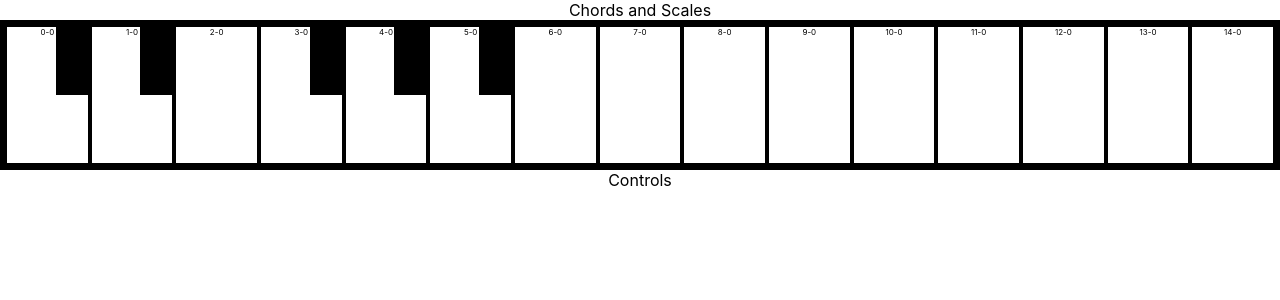
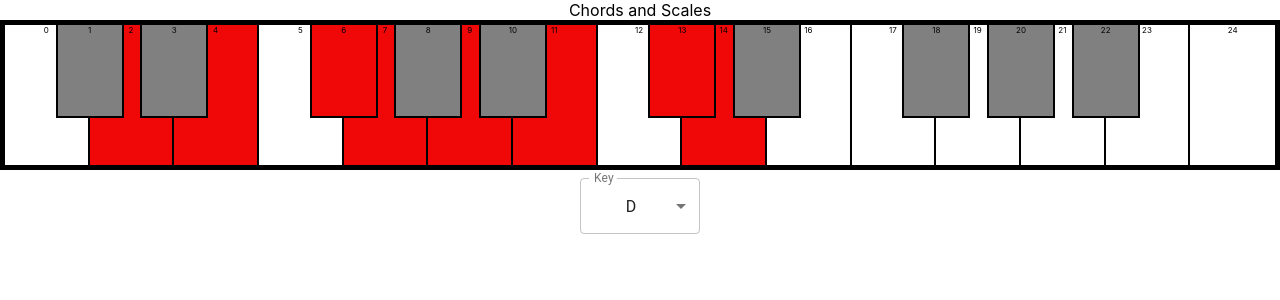
Before and after one commit to martink-rsa/ChordsAndScales, a React (Create React App) app: page / in a window 1280 px wide. Shown: the top 300 px of the page. Built offline with nearby package versions, Linux system fonts and the light colour scheme.

Commit message:
Keyboard made and musical key input added

```diff
--- a/src/Components/App/App.js
+++ b/src/Components/App/App.js
@@ -1,5 +1,4 @@
 import React from 'react';
-import logo from '../../logo.svg';
 import './App.css';
 import ChordsAndScales from '../ChordsAndScales/ChordsAndScales';
 
--- a/src/Components/ChordsAndScales/ChordsAndScales.js
+++ b/src/Components/ChordsAndScales/ChordsAndScales.js
@@ -1,13 +1,20 @@
 import React from 'react';
 import Instrument from '../Instrument/Instrument';
-import Controls from '../Controls/Controls';
+import Options from '../Options/Options';
 
 function ChordsAndScales() {
+  const [userOptions, setUserOptions] = React.useState({
+    chordScaleChoice: 'scale',
+    musicalKey: 'D',
+    chord: '',
+    scale: ''
+  });
+
   return (
     <div>
       Chords and Scales
       <Instrument />
-      <Controls />
+      <Options userOptions={userOptions} setUserOptions={setUserOptions} />
     </div>
   );
 }
--- a/src/Components/Keyboard/Keyboard.css
+++ b/src/Components/Keyboard/Keyboard.css
@@ -12,22 +12,41 @@
   background: darkgray;
   display: grid;
   grid-template-columns: repeat(75, 1fr);
-  grid-template-rows: 1fr 1fr;
+  grid-template-rows: 2fr 1fr;
   width: 100%;
   height: 100%;
 }
 
 .keyboard-key-normal {
   box-sizing: border-box;
-  border: 2px solid black;
+  border-right: 2px solid black;
   background: white;
   font-size: 8px;
 }
 .keyboard-key-black {
   box-sizing: border-box;
   border: 2px solid black;
-  background: black;
+  border-top: none;
+  background: gray;
   font-size: 8px;
+}
+
+.keyboard-key-normal-enabled {
+  box-sizing: border-box;
+  border-right: 2px solid black;
+  background: rgb(240, 7, 7);
+  font-size: 8px;
+}
+.keyboard-key-black-enabled {
+  box-sizing: border-box;
+  border: 2px solid black;
+  border-top: none;
+  background: rgb(240, 7, 7);
+  font-size: 8px;
+}
+.keyboard-key-normal-noborders {
+  box-sizing: border-box;
+  border: none;
 }
 
 /* .keyboard-key-c0 {
--- a/src/Components/Keyboard/Keyboard.js
+++ b/src/Components/Keyboard/Keyboard.js
@@ -1,77 +1,98 @@
 import React from 'react';
 import './Keyboard.css';
 
-function Keyboard() {
-  // Keys:
-  // C D E F G A B C D E F G A B C
-  // 15 normal keys
+function Keyboard(props) {
+  // Temporary template;
+  const scaleDMaj = [2, 4, 6, 7, 9, 11, 13, 14];
 
-  //
-  //  0 1   3 4 5
-  // 0 1 2 3 4 5 6 7 8 9 10 11 12 13 14
-  const generateKeys = (totalColumns, totalKeys) => {
-    const keys = [];
-    const keysBlack = [0, 1, 3, 4, 5];
-    const keyGridWidth = totalColumns / totalKeys;
-    console.log('total: ' + totalKeys);
-
+  // Keyboard index layout
+  //  1 3   6 8 10   14 16    19 21 23
+  // 0 2 4 5 7 9 11 13 15 17 18 20 22 24 25
+  const generateKeys = (totalColumns, totalKeys, template) => {
+    // Previously had cleaner code by basing everything off a number of
+    //    of normal keys and just looping through this number, then adding
+    //    a black key if it's part of the keysBlack array. Black keys did not
+    //    have their own loop index. While it was cleaner, it is problematic for
+    //    when the keyboard needs to be populated with data which should simply
+    //    be an arry of keys that must be enabled. The code being less-clean here
+    //    will pay off by having an easy import system of scales and chords
+    const keys = []; // Array to be returned at end of function
+    const keysBlack = [1, 3, 6, 8, 10, 13, 15, 18, 20, 22]; // Keys shown as black
+    const amtNormalKeys = totalKeys - keysBlack.length; // No. normal keys
+    const widthNormalKey = totalColumns / amtNormalKeys; // Width of normal keys
+    let keysNormalCounter = 0; // Used for calculating beginning position
     for (let i = 0; i < totalKeys; i += 1) {
-      // Generate a normal key
-      const gridBegin = i * keyGridWidth + 1;
-      const gridEnd = gridBegin + keyGridWidth;
-      keys.push({ id: `${i}-0`, gridBegin, gridEnd, style: 'normal' });
-
-      // Generate a black key if it's required
-      if (keysBlack.includes(i)) {
+      if (!keysBlack.includes(i)) {
+        const gridColumnStart = keysNormalCounter * widthNormalKey + 1;
+        const gridColumnEnd = gridColumnStart + widthNormalKey;
         keys.push({
-          id: `${i}-1`,
-          gridBegin: gridBegin + 3,
-          gridEnd: gridEnd + 7,
-          style: 'black'
+          id: i,
+          gridColumnStart,
+          gridColumnEnd,
+          gridRowStart: 1,
+          gridRowEnd: 3,
+          style: 'normal',
+          zIndex: 1,
+          keyClass: 'keyboard-key-normal'
+        });
+        keysNormalCounter += 1;
+      } else {
+        // Calculation for black key gridBegin:
+        //  1. Use normal key counter - 1 to get the last normal key index
+        //  2. Times index (1.) by width of the key to get the position of the key
+        //      eg. 0 * width = first key. 2 * width = third key
+        //  3. Add half of the key size to shift the black key over
+        //  4. Add 1 because grid index starts at 1, not 0
+        const gridColumnStart =
+          (keysNormalCounter - 1) * widthNormalKey + // 1. & 2.
+          Math.ceil(widthNormalKey / 2) + // 3.
+          1; // 4.
+        const gridColumnEnd = `span ${widthNormalKey - 1}`;
+        keys.push({
+          id: i,
+          gridColumnStart,
+          gridColumnEnd,
+          gridRowStart: 1,
+          gridRowEnd: 2,
+          style: 'black',
+          zIndex: 2,
+          keyClass: 'keyboard-key-black'
         });
       }
     }
+    // Change the template keys to enabled
+    for (let i = 0; i < template.length; i += 1) {
+      if (keys[template[i]].style === 'normal') {
+        keys[template[i]].keyClass = 'keyboard-key-normal-enabled';
+      } else {
+        keys[template[i]].keyClass = 'keyboard-key-black-enabled';
+      }
+    }
+    // Set no border on the last key
+    keys[keys.length - 1].keyClass =
+      keys[keys.length - 1].keyClass + ' keyboard-key-normal-noborders';
     return keys;
   };
-
-  generateKeys(75, 15);
 
   return (
     <div className="keyboard-wrapper">
       <div className="keyboard-container">
-        {generateKeys(75, 15).map(key => {
-          if (key.style === 'normal') {
+        {generateKeys(75, 25, scaleDMaj).map(key => {
           return (
             <div
               key={`key-normal-${key.id}`}
-                className="keyboard-key-normal"
+              className={key.keyClass}
               style={{
-                  gridColumnStart: key.gridBegin,
-                  gridColumnEnd: key.gridEnd,
-                  gridRowStart: 1,
-                  gridRowEnd: 3
+                gridColumnStart: key.gridColumnStart,
+                gridColumnEnd: key.gridColumnEnd,
+                gridRowStart: key.gridRowStart,
+                gridRowEnd: key.gridRowEnd,
+                zIndex: key.zIndex
               }}
             >
               {key.id}
             </div>
           );
-          }
-          if (key.style === 'black') {
-            return (
-              <div
-                key={`key-black-${key.id}`}
-                className="keyboard-key-black"
-                style={{
-                  gridColumnStart: key.gridBegin,
-                  gridColumnEnd: 'span 6',
-                  gridRowStart: 1,
-                  gridRowEnd: 2
-                }}
-              >
-                {key.id}
-              </div>
-            );
-          }
         })}
       </div>
     </div>
--- /dev/null
+++ b/src/Components/Options/Options.js
@@ -0,0 +1,35 @@
+import React from 'react';
+import ScaleOptions from '../ScaleOptions/ScaleOptions';
+
+function Options(props) {
+  const { userOptions, setUserOptions } = props;
+  return (
+    <div>
+      <ScaleOptions userOptions={userOptions} setUserOptions={setUserOptions} />
+    </div>
+  );
+}
+
+export default Options;
+
+/*
+<FormControl variant="outlined" className={classes.formControl}>
+        <InputLabel ref={inputLabel} id="demo-simple-select-outlined-label">
+          Age
+        </InputLabel>
+        <Select
+          labelId="demo-simple-select-outlined-label"
+          id="demo-simple-select-outlined"
+          value={age}
+          onChange={handleChange}
+          labelWidth={labelWidth}
+        >
+          <MenuItem value="">
+            <em>None</em>
+          </MenuItem>
+          <MenuItem value={10}>Ten</MenuItem>
+          <MenuItem value={20}>Twenty</MenuItem>
+          <MenuItem value={30}>Thirty</MenuItem>
+        </Select>
+      </FormControl>
+      */
--- /dev/null
+++ b/src/Components/ScaleOptions/ScaleOptions.js
@@ -0,0 +1,91 @@
+import React from 'react';
+import { makeStyles } from '@material-ui/core/styles';
+import InputLabel from '@material-ui/core/InputLabel';
+import MenuItem from '@material-ui/core/MenuItem';
+import FormControl from '@material-ui/core/FormControl';
+import Select from '@material-ui/core/Select';
+
+const useStyles = makeStyles(theme => ({
+  formControl: {
+    margin: theme.spacing(1),
+    minWidth: 120
+  },
+  selectEmpty: {
+    marginTop: theme.spacing(2)
+  }
+}));
+
+function ScaleOptions(props) {
+  const classes = useStyles();
+  const inputLabel = React.useRef(null);
+  const [labelWidth, setLabelWidth] = React.useState(0);
+  const { setUserOptions } = props;
+  const { musicalKey } = props.userOptions;
+
+  React.useEffect(() => {
+    setLabelWidth(inputLabel.current.offsetWidth);
+  }, []);
+
+  const handleChange = event => {
+    // setMusicalKey(event.target.value);
+    setUserOptions(prevState => ({
+      ...prevState,
+      musicalKey: event.target.value
+    }));
+  };
+
+  // this.setState(prevState => ({
+  //   person: {
+  //     ...prevState.person,
+  //     firstName: "Tom",
+  //     secondName: "Jerry"
+  //   }
+  // }));
+
+  return (
+    <FormControl variant="outlined" className={classes.formControl}>
+      <InputLabel ref={inputLabel} id="demo-simple-select-outlined-label">
+        Key
+      </InputLabel>
+      <Select
+        labelId="demo-simple-select-outlined-label"
+        id="demo-simple-select-outlined"
+        value={musicalKey}
+        onChange={handleChange}
+        labelWidth={labelWidth}
+      >
+        <MenuItem value={'A'}>A</MenuItem>
+        <MenuItem value={'B'}>B</MenuItem>
+        <MenuItem value={'C'}>C</MenuItem>
+        <MenuItem value={'D'}>D</MenuItem>
+        <MenuItem value={'E'}>E</MenuItem>
+        <MenuItem value={'F'}>F</MenuItem>
+        <MenuItem value={'G'}>G</MenuItem>
+      </Select>
+    </FormControl>
+  );
+}
+
+export default ScaleOptions;
+
+/*
+<FormControl variant="outlined" className={classes.formControl}>
+        <InputLabel ref={inputLabel} id="demo-simple-select-outlined-label">
+          Age
+        </InputLabel>
+        <Select
+          labelId="demo-simple-select-outlined-label"
+          id="demo-simple-select-outlined"
+          value={age}
+          onChange={handleChange}
+          labelWidth={labelWidth}
+        >
+          <MenuItem value="">
+            <em>None</em>
+          </MenuItem>
+          <MenuItem value={10}>Ten</MenuItem>
+          <MenuItem value={20}>Twenty</MenuItem>
+          <MenuItem value={30}>Thirty</MenuItem>
+        </Select>
+      </FormControl>
+      */
```
Also changed, not shown: src/logo.svg (deleted), 1 other file (tests, documents, lock files or other folders). Lines whose indentation alone changed are shown as unchanged.
